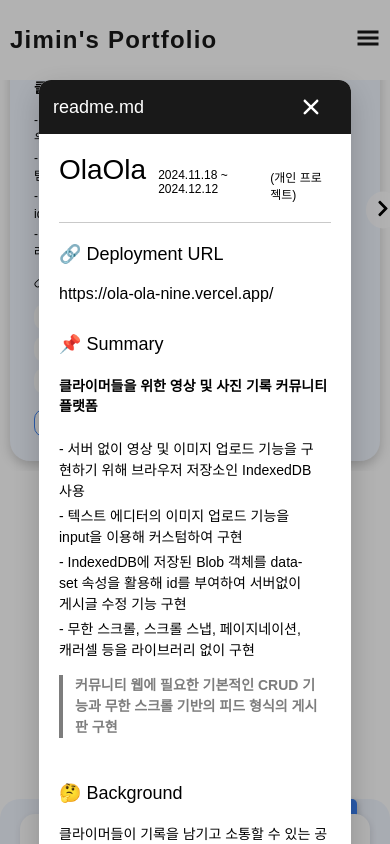
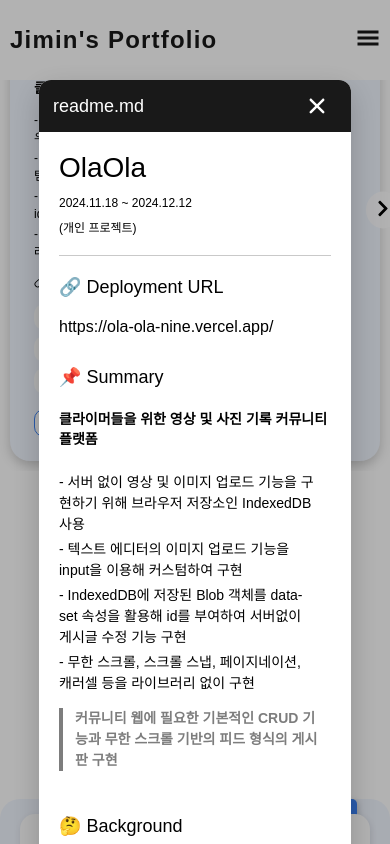
Before and after one commit to wlals4264/bluemin-portfolio, a Next.js app: page / in a window 390 px wide. Both pictures are taken after a click on the element "README". Shown: the part 2026-2870 px from the top of the page. Built offline with nearby package versions, Linux system fonts and the light colour scheme; a web font is replaced by a local one.

Commit message:
Refactor: ReadMe 수정

```diff
--- a/src/components/ReadMe.tsx
+++ b/src/components/ReadMe.tsx
@@ -34,12 +34,12 @@ const ReadMe = ({ setIsProjectCardClicked, project }: ReadMeProps) => {
   return (
     <div className="read-me-modal-wrapper" onClick={handleCloseModal}>
       <div className="read-me-container" onClick={(e) => e.stopPropagation()}>
-        <header className="read-me-header">
+        <div className="read-me-header">
           <span>readme.md</span>
-          <button className="close-modal-btn" onClick={handleCloseModal}>
+          <div className="close-modal-btn" onClick={handleCloseModal}>
             <IoIosClose />
-          </button>
-        </header>
+          </div>
+        </div>
 
         <main className="info-box">
           <div className="read-me-title-box">
--- a/src/styles/components/ReadMe.scss
+++ b/src/styles/components/ReadMe.scss
@@ -270,8 +270,32 @@
 
 // 태블릿 (481px ~ 768px)
 @media (max-width: 768px) {
+  .read-me-modal-wrapper {
+    .read-me-container {
+      .info-box {
+        .read-me-title-box {
+          flex-direction: column;
+          .read-me-title-info-data {
+            flex-shrink: 0;
+          }
+        }
+      }
+    }
+  }
 }
 
 // 모바일 (480px 이하)
 @media (max-width: 480px) {
+  .read-me-modal-wrapper {
+    .read-me-container {
+      .info-box {
+        .read-me-title-box {
+          flex-direction: column;
+          .read-me-title-info-data {
+            flex-direction: column;
+          }
+        }
+      }
+    }
+  }
 }
```
